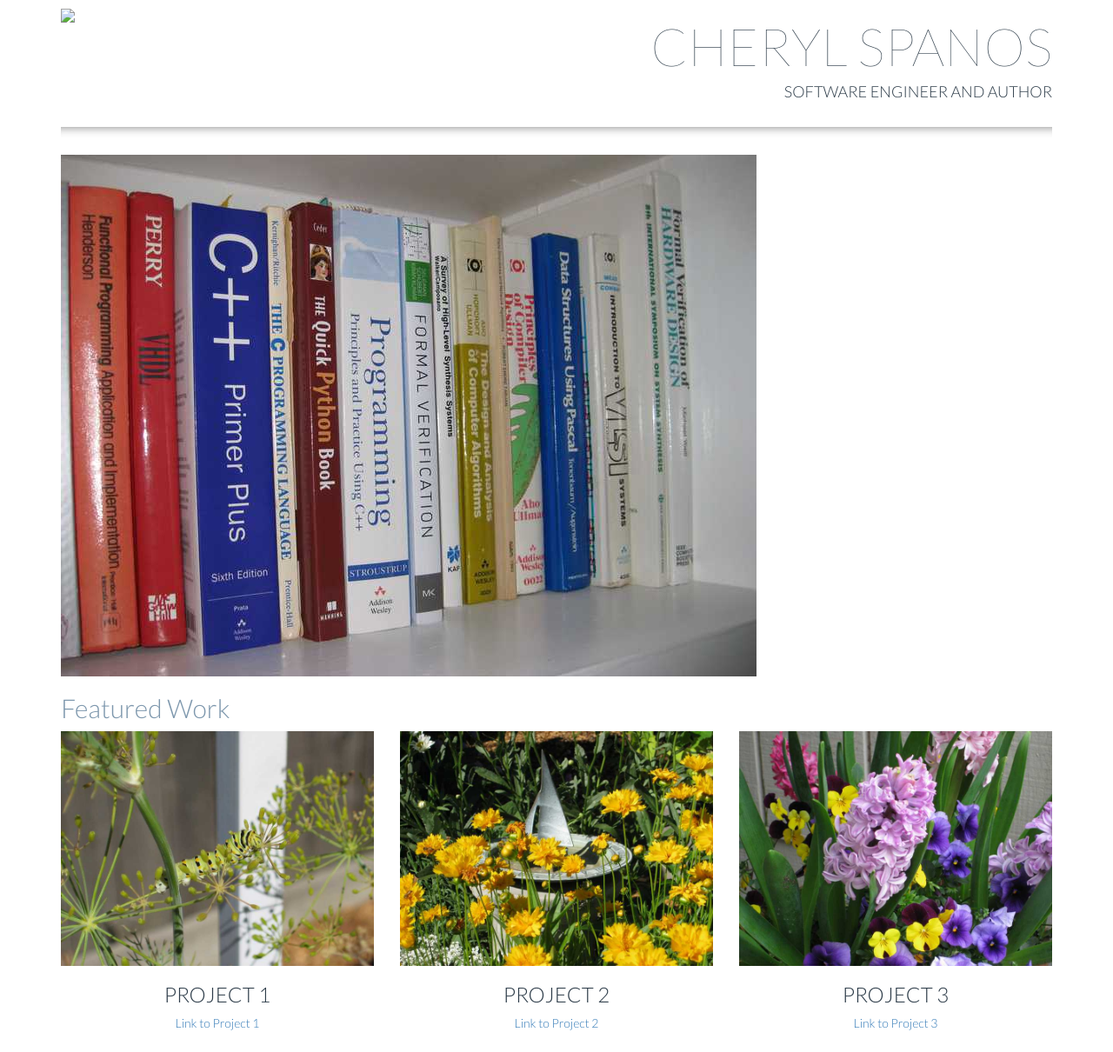
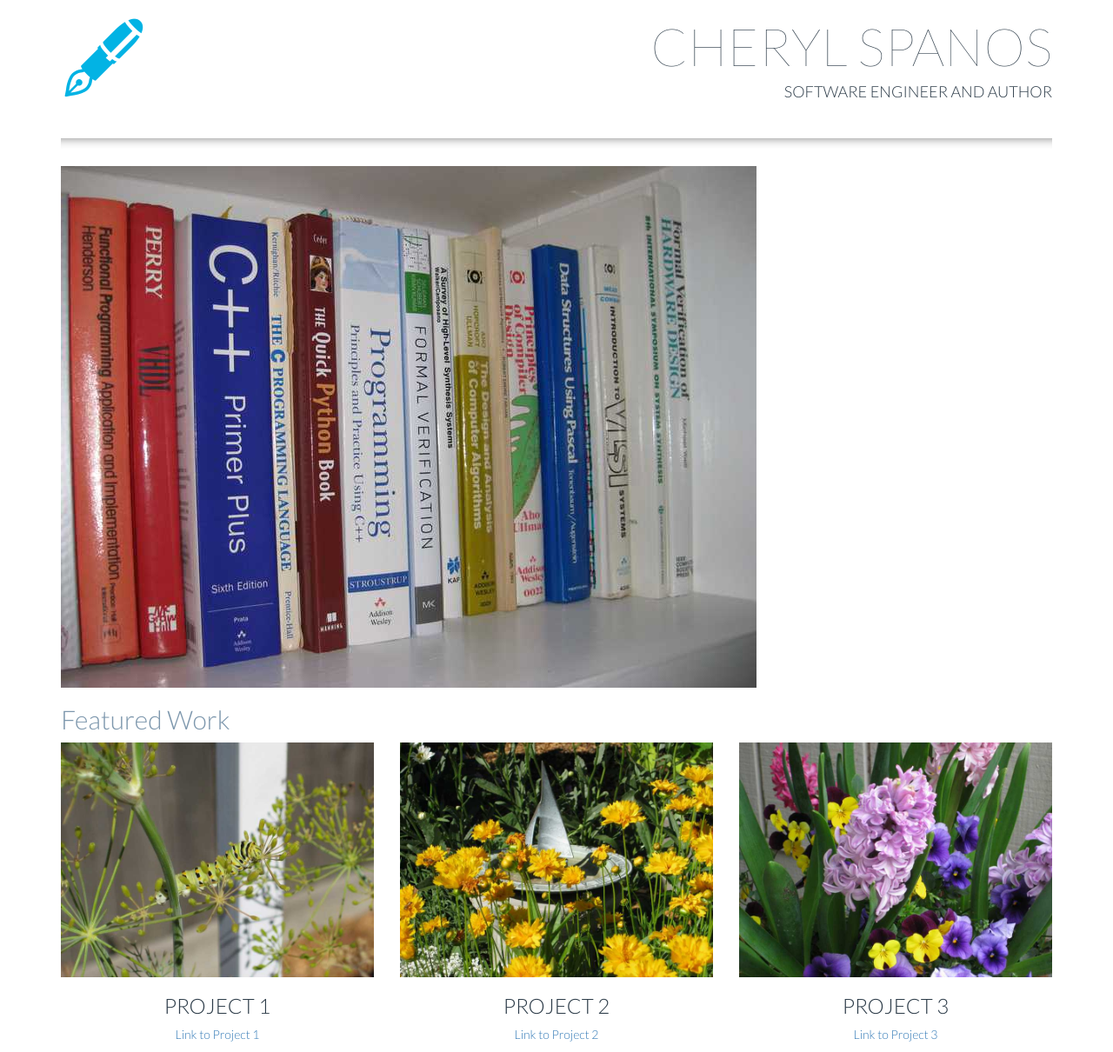
Before and after one commit to chspanos/portfolio, a website: page index.html in a window 1280 px wide. Shown: the whole page at 87% size. Before the commit the page ends 1187 px from the top, so only its background shows below. Drawn offline with Linux system fonts and the light colour scheme.

Commit message:
Add logo

```diff
--- a/css/style.css
+++ b/css/style.css
@@ -4,9 +4,9 @@
   font-weight: 300;
 }
 
-.icon {
+.logo {
   color: #02b3e4;
-  margin-top: 10px;
+  font-size: 90px;
 }
 
 .title {
--- a/index.html
+++ b/index.html
@@ -10,11 +10,13 @@
   <body>
     <div class="container">
       <section class="title-header row">
-        <div class="icon col-md-4">
-          <!-- TODO: Insert actual icon image -->
-          <img src="./images/100x100" class="img-responsive">
+        <div class="logo-box col-md-2">
+          <!-- Logo image created with CSS and Unicode symbol -->
+          <figure class="logo">
+            <p>🖋</p>
+          </figure>
         </div>
-        <div class="title col-md-8">
+          <div class="title col-md-10">
           <h1>Cheryl Spanos</h1>
           <h4>Software Engineer and Author</h4>
         </div>
@@ -41,21 +43,21 @@
             <img src="images/caterpillar-large.jpg" alt="caterpillar" class="img-responsive">
             <h3>Project 1</h3>
             <!-- TODO: Insert actual link -->
-            <a href="https://github.com/chspanos/">Link to Project 1</a>
+            <p><a href="https://github.com/chspanos/">Link to Project 1</a></p>
           </div>
           <div class="project col-md-4">
             <!-- TODO: Replace with project 2 image -->
             <img src="images/sundial-large.jpg" alt="sundial" class="img-responsive">
             <h3>Project 2</h3>
             <!-- TODO: Insert actual link -->
-            <a href="https://github.com/chspanos/">Link to Project 2</a>
+            <p><a href="https://github.com/chspanos/">Link to Project 2</a></p>
           </div>
           <div class="project col-md-4">
             <!-- TODO: Replace with project 3 image -->
             <img src="images/hyacinth-large.jpg" alt="hyacinths" class="img-responsive">
             <h3>Project 3</h3>
             <!-- TODO: Insert actaul link -->
-            <a href="https://github.com/chspanos/">Link to Project 3</a>
+            <p><a href="https://github.com/chspanos/">Link to Project 3</a></p>
           </div>
         </div>
       </section>
```
